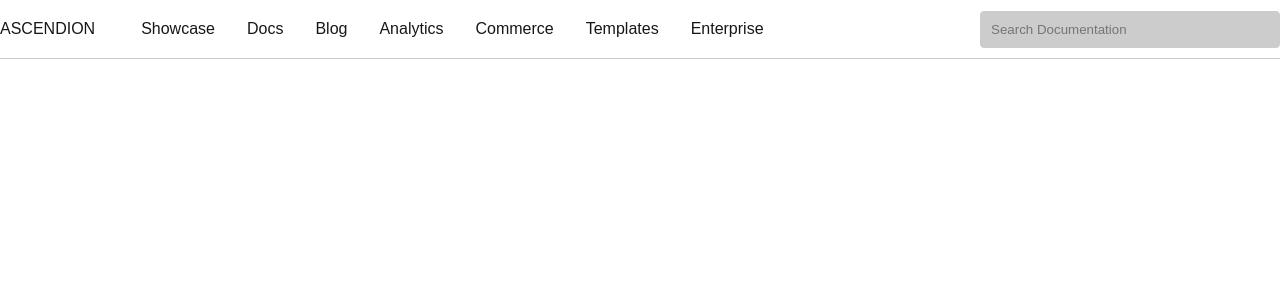
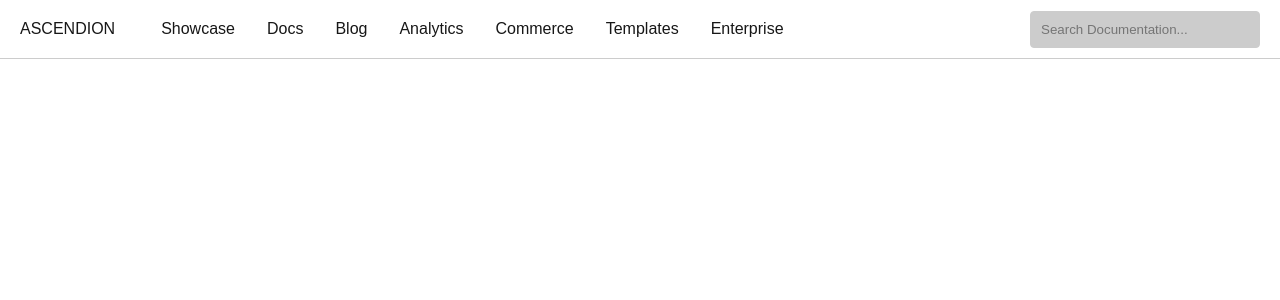
Before and after one commit to ryanarmial/ascendion, a Next.js app: page /challenge-2 in a window 1280 px wide. Shown: the top 300 px of the page. Built offline with nearby package versions, Linux system fonts and the light colour scheme.

Commit message:
change style for input

```diff
--- a/app/challenge-2/page.tsx
+++ b/app/challenge-2/page.tsx
@@ -18,7 +18,7 @@ export default function Page() {
           </ul>
         </div>
         <div>
-          <input className={styles.search} type="text" placeholder="Search Documentation" />
+          <input className={styles.search} type="text" placeholder="Search Documentation..." />
         </div>
       </div>
     </div>
--- a/app/challenge-2/style.module.css
+++ b/app/challenge-2/style.module.css
@@ -6,6 +6,7 @@
     display: flex;
     justify-content: space-between;
     align-items: center;
+    padding: 0 20px;
 
     .left_section {
       display: flex;
@@ -32,12 +33,18 @@
     }
 
     .search {
-      min-width: 300px;
+      min-width: 230px;
       padding: 10px;
       border: 1px solid #ccc;
       border-radius: 4px;
       background-color: #ccc;
       color: #000;
+
+      &:focus {
+        background-color: transparent;
+        box-shadow: 0px 0px 5px 1px rgba(0, 0, 0, 0.75);
+        outline: none;
+      }
     }
   }
 }
```
